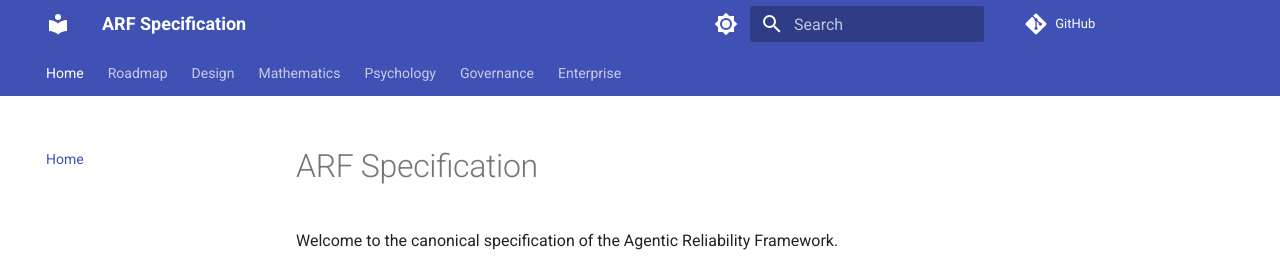
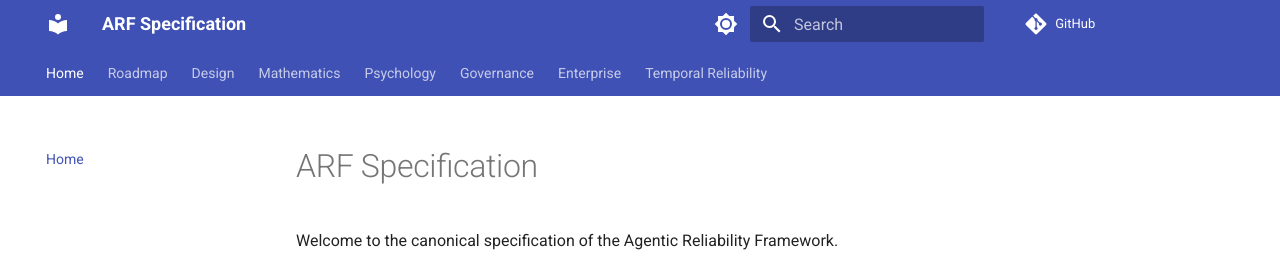
Before and after one commit to arf-foundation/arf-spec, an MkDocs documentation site: the page built from docs/index.md, in a window 1280 px wide. Shown: the top 257 px of the page. Built offline with MkDocs 1.6.1 and Material for MkDocs 9.7.7, drawn with Linux system fonts in a browser that asks for light colours; comment, search, counter and statistics services are not loaded.

Commit message:
Add Temporal Reliability section to mkdocs.yml

```diff
--- a/mkdocs.yml
+++ b/mkdocs.yml
@@ -49,3 +49,4 @@ nav:
   - Psychology: psychology.md
   - Governance: governance.md
   - Enterprise: enterprise.md
+  - Temporal Reliability: temporal_reliability.md
```
